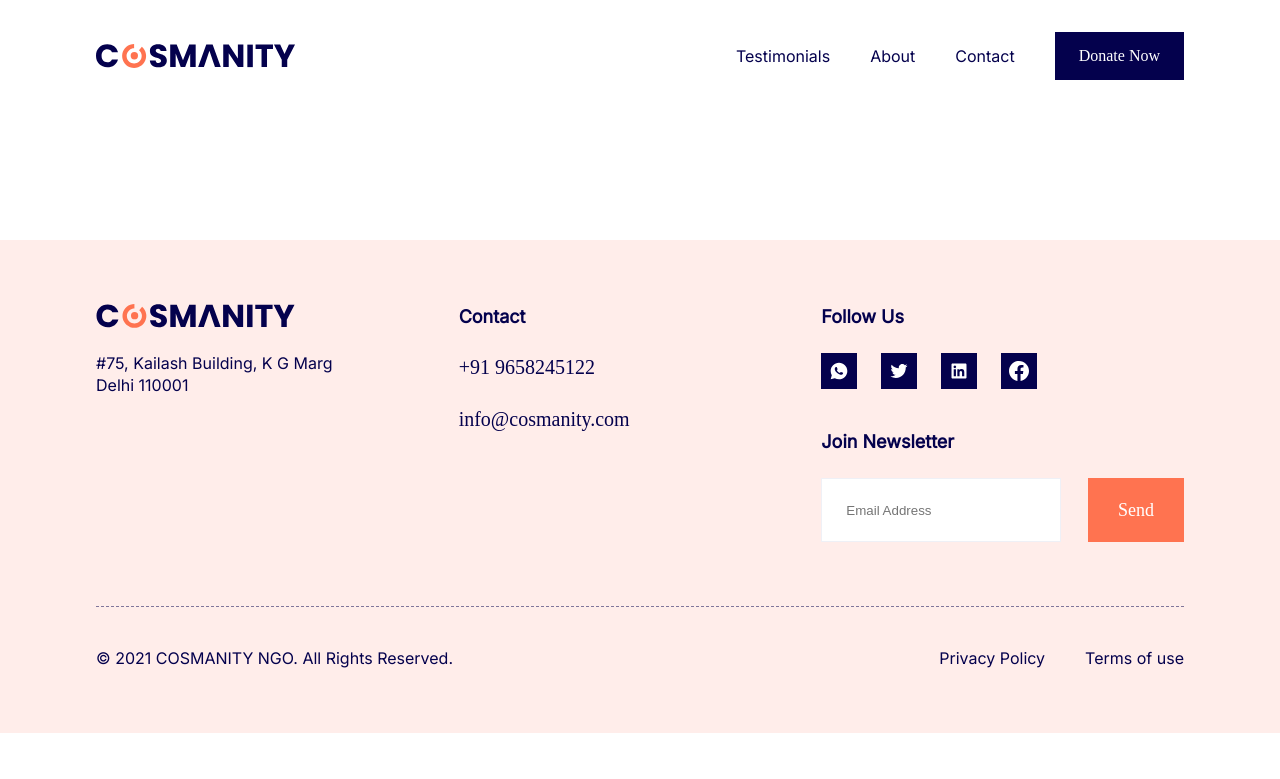
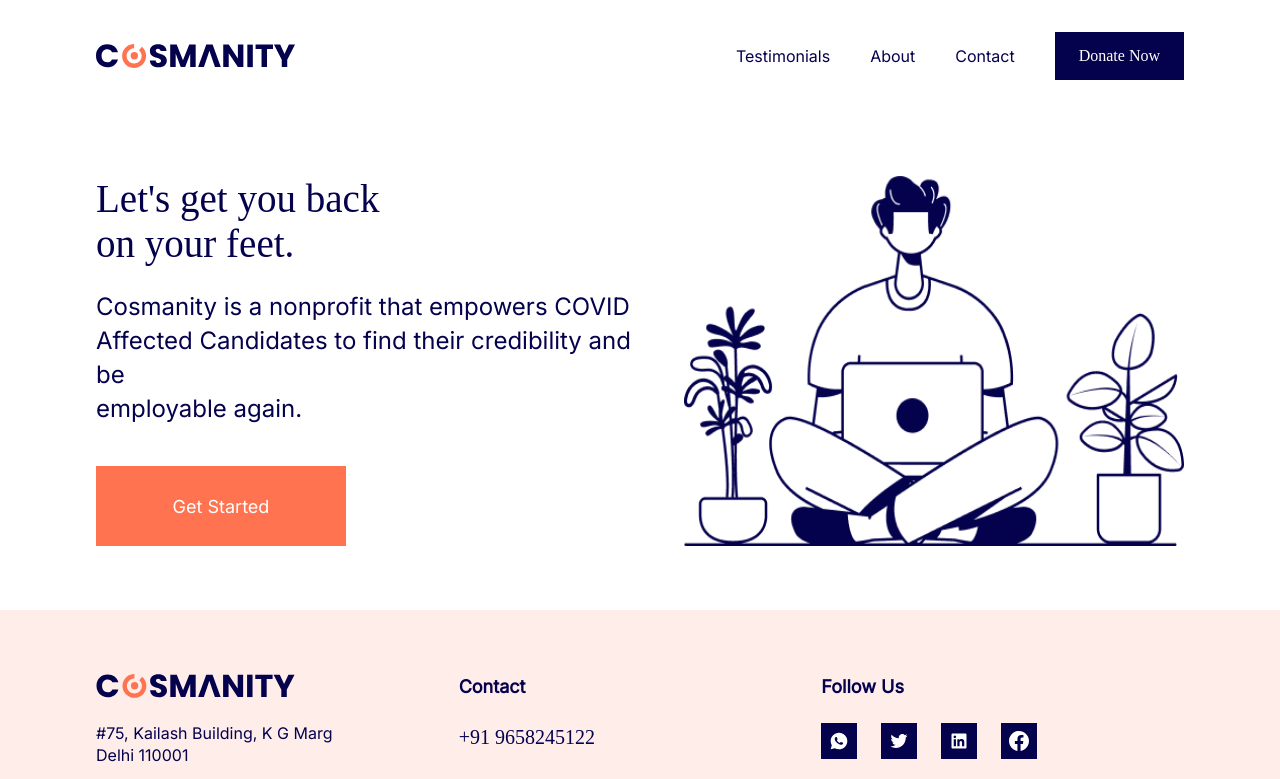
Before and after one commit to sanjali-sharma/cosmanity, a Next.js app: page / in a window 1280 px wide. Shown: the top 779 px of the page. Built offline with nearby package versions, Linux system fonts and the light colour scheme; a web font is replaced by a local one.

Commit message:
Hero component init

```diff
--- /dev/null
+++ b/components/Hero/Hero.jsx
@@ -0,0 +1,49 @@
+import Image from "next/image";
+
+const Hero = () => {
+    return (
+        <>
+            <div className="hero-container lr-pad-d lr-pad-m tb-pad-d tb-pad-m f-d f-h-sb">
+                <div className="hero-left">
+                    <h1 className="h1-heading font-suez">
+                        Let's get you back <br /> on your feet.
+                    </h1>
+                    <div className="body-large hero-desc">
+                        Cosmanity is a nonprofit that empowers COVID <br /> Affected Candidates to find their
+                        credibility and be <br /> employable again.
+                    </div>
+                    <div className="btn-p btn-x-lg get-started-btn"> Get Started</div>
+                </div>
+                <div className="hero-right f-d f-h-e">
+                    <div className="hero-image">
+                        <Image src={"/images/relax-work.png"} alt={"Comanity-Hero-Image"} layout={"fill"} />
+                    </div>
+                </div>
+            </div>
+            <style jsx>
+                {`
+                    .hero-container .hero-left,
+                    .hero-container .hero-right {
+                        width: 50%;
+                    }
+
+                    .hero-left .hero-desc {
+                        margin-top: 24px;
+                    }
+
+                    .hero-left .get-started-btn {
+                        margin-top: 40px;
+                        width: 250px;
+                    }
+
+                    .hero-image {
+                        width: 500px;
+                        position: relative;
+                    }
+                `}
+            </style>
+        </>
+    );
+};
+
+export default Hero;
--- a/pages/index.jsx
+++ b/pages/index.jsx
@@ -1,10 +1,11 @@
+import Hero from "../components/Hero/Hero";
 import Layout from "../components/Layout/Layout";
 
 export default function Home() {
     return (
         <>
             <Layout>
-                <div className="hero tb-pad-d"></div>
+                <Hero />
             </Layout>
             <style jsx>
                 {`
--- a/styles/globals.css
+++ b/styles/globals.css
@@ -242,7 +242,6 @@ h5 {
     font-size: 18px;
     padding: 0px 30px;
     font-weight: 500;
-    border-radius: var(--peaky-br-14);
     cursor: pointer;
     box-shadow: 0 3px 6px rgba(0, 0, 0, 0);
     transition: all 0.4s;
```
Also changed, not shown: public/images/relax-work.png (added).
